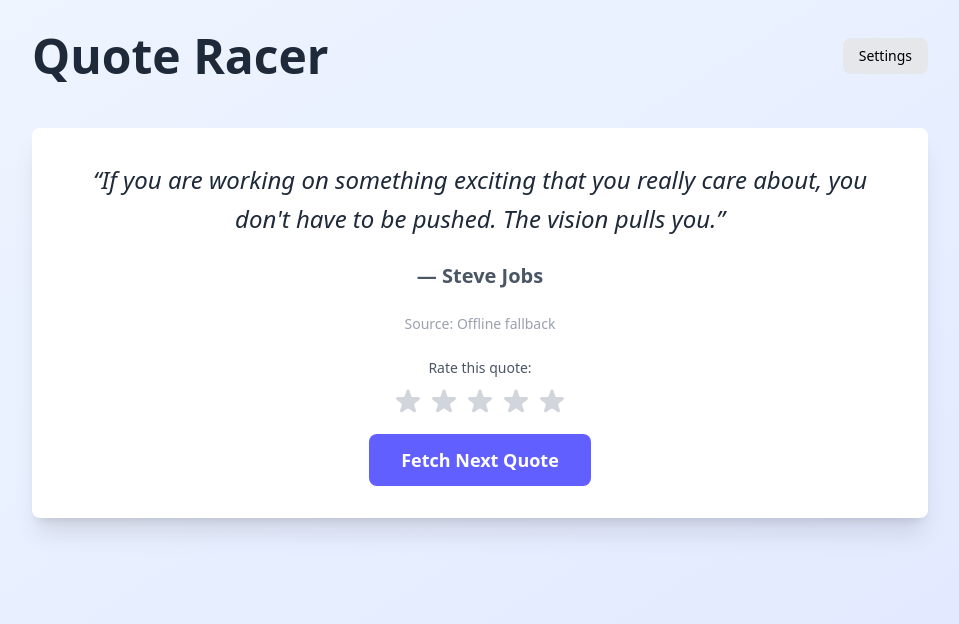
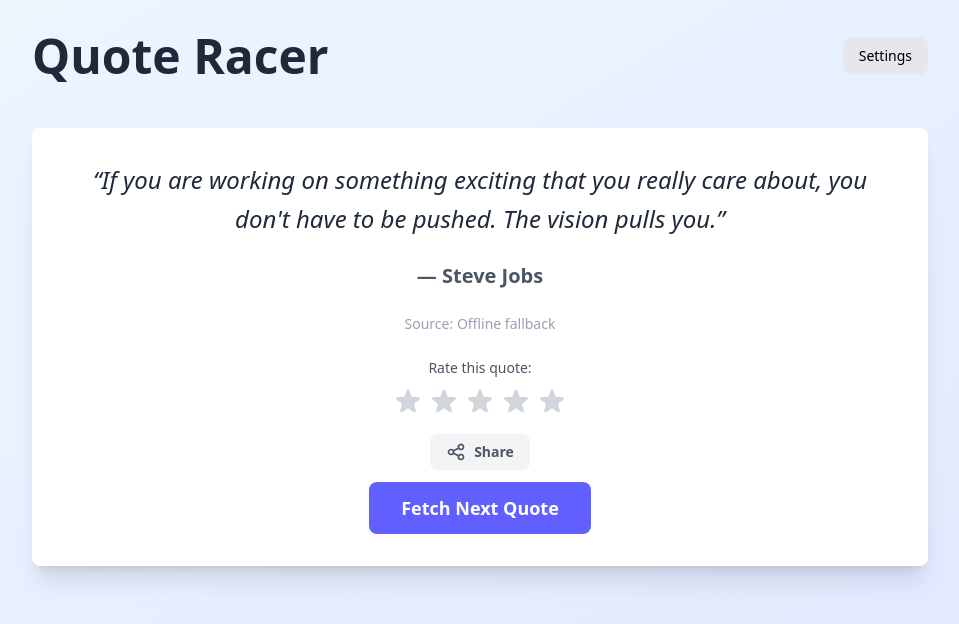
Before and after one commit to kiryl-kotau-sigli/quote-racer, a React (Vite) app: page / in a window 1280 px wide. Shown: the top 624 px of the page, without its empty margins (160-1119 px from the left). Built offline with nearby package versions, Linux system fonts and the light colour scheme; no server answers.

Commit message:
feat: add quote sharing

```diff
--- a/src/features/index.ts
+++ b/src/features/index.ts
@@ -1,2 +1,3 @@
 export { useFetchQuote } from './fetch-next-quote';
 export { useRateQuote } from './rate-quote';
+export { useShareQuote } from './share-quote';
--- /dev/null
+++ b/src/features/share-quote/index.tsx
@@ -0,0 +1,77 @@
+import { useCallback, useState } from 'react';
+import type { Quote } from '@/entities/quote';
+
+interface UseShareQuoteResult {
+  shareQuote: () => Promise<void>;
+  isSharing: boolean;
+  isSupported: boolean;
+  error: string | null;
+}
+
+function formatQuoteForSharing(quote: Quote): string {
+  let text = `"${quote.text}"`;
+
+  if (quote.author) {
+    text += `\n\n— ${quote.author}`;
+  }
+
+  text += '\n\nShared via Quote Racer';
+
+  return text;
+}
+
+function copyToClipboard(text: string): Promise<void> {
+  return navigator.clipboard.writeText(text);
+}
+
+export function useShareQuote(quote: Quote | null): UseShareQuoteResult {
+  const [isSharing, setIsSharing] = useState(false);
+  const [error, setError] = useState<string | null>(null);
+
+  const isSupported = typeof navigator !== 'undefined' && 'share' in navigator;
+
+  const shareQuote = useCallback(async () => {
+    if (!quote) {
+      setError('No quote to share');
+      return;
+    }
+
+    setIsSharing(true);
+    setError(null);
+
+    try {
+      const shareText = formatQuoteForSharing(quote);
+      const shareData: ShareData = {
+        title: 'Quote Racer',
+        text: shareText,
+      };
+
+      if (isSupported && navigator.share) {
+        try {
+          await navigator.share(shareData);
+        } catch (shareError) {
+          if ((shareError as Error).name !== 'AbortError') {
+            throw shareError;
+          }
+          return;
+        }
+      } else {
+        await copyToClipboard(shareText);
+        alert('Quote copied to clipboard!');
+      }
+    } catch (err) {
+      const errorMessage = err instanceof Error ? err.message : 'Failed to share quote';
+      setError(errorMessage);
+      console.error('Share error:', err);
+    } finally {
+      setIsSharing(false);
+    }
+  }, [quote, isSupported]);
+
+  return {
+    shareQuote,
+    isSharing,
+    isSupported,
+    error,
+  };
+}
--- a/src/pages/home/index.tsx
+++ b/src/pages/home/index.tsx
@@ -1,8 +1,10 @@
 import { useEffect, useMemo, useCallback, useState, useRef } from 'react';
 import { useFetchQuote } from '@/features/fetch-next-quote';
 import { useRateQuote } from '@/features/rate-quote';
+import { useShareQuote } from '@/features/share-quote';
 import { Loader } from '@/shared/ui/loader';
 import { StarRating } from '@/shared/ui/star-rating';
+import { ShareButton } from '@/shared/ui/share-button';
 import {
   getSlideshowSettings,
   saveSlideshowSettings,
@@ -37,6 +39,7 @@ function formatSourceLabel(source?: string | null): string | null {
 export function HomePage() {
   const { quote, loading, error, source, fetchQuote } = useFetchQuote();
   const { currentRating, rateQuote } = useRateQuote(quote?.id ?? null);
+  const { shareQuote, isSharing } = useShareQuote(quote);
   const [isAnimating, setIsAnimating] = useState(false);
   const [slideshowSettings, setSlideshowSettings] = useState<SlideshowSettings>(() =>
     getSlideshowSettings(),
@@ -223,6 +226,8 @@ export function HomePage() {
                   <p className='text-sm text-gray-600 font-medium'>Rate this quote:</p>
                   <StarRating rating={currentRating} onRate={rateQuote} size='lg' />
                 </div>
+                <div className='flex flex-col items-center gap-3'>
+                  <ShareButton onShare={shareQuote} isSharing={isSharing} />
                   <button
                     onClick={() => {
                       if (intervalRef.current) {
@@ -241,6 +246,7 @@ export function HomePage() {
                   </button>
                 </div>
               </div>
+            </div>
           )}
         </div>
       </div>
--- a/src/shared/ui/index.ts
+++ b/src/shared/ui/index.ts
@@ -1,2 +1,3 @@
 export { Loader } from './loader';
 export { StarRating } from './star-rating';
+export { ShareButton } from './share-button';
--- /dev/null
+++ b/src/shared/ui/share-button/index.tsx
@@ -0,0 +1,99 @@
+interface ShareButtonProps {
+  onShare: () => Promise<void>;
+  isSharing?: boolean;
+  disabled?: boolean;
+  variant?: 'primary' | 'secondary' | 'icon';
+  className?: string;
+}
+
+export function ShareButton({
+  onShare,
+  isSharing = false,
+  disabled = false,
+  variant = 'primary',
+  className = '',
+}: ShareButtonProps) {
+  const baseClasses =
+    'transition-all duration-200 font-semibold cursor-pointer disabled:opacity-50 disabled:cursor-not-allowed';
+
+  const variantClasses = {
+    primary: 'px-4 py-2 bg-gray-100 text-gray-600 rounded-lg hover:bg-gray-200 text-sm font-normal',
+    secondary: 'px-4 py-2 bg-gray-200 text-gray-800 rounded-lg hover:bg-gray-300',
+    icon: 'p-2 bg-gray-100 text-gray-600 rounded-lg hover:bg-gray-200',
+  };
+
+  const buttonClasses = `${baseClasses} ${variantClasses[variant]} ${className}`;
+
+  return (
+    <button
+      type='button'
+      onClick={onShare}
+      disabled={disabled || isSharing}
+      className={buttonClasses}
+      aria-label='Share quote'
+    >
+      {variant === 'icon' ? (
+        <svg
+          className='w-6 h-6'
+          fill='none'
+          stroke='currentColor'
+          viewBox='0 0 24 24'
+          xmlns='http://www.w3.org/2000/svg'
+        >
+          <path
+            strokeLinecap='round'
+            strokeLinejoin='round'
+            strokeWidth={2}
+            d='M8.684 13.342C8.886 12.938 9 12.482 9 12c0-.482-.114-.938-.316-1.342m0 2.684a3 3 0 110-2.684m0 2.684l6.632 3.316m-6.632-6l6.632-3.316m0 0a3 3 0 105.367-2.684 3 3 0 00-5.367 2.684zm0 9.316a3 3 0 105.368 2.684 3 3 0 00-5.368-2.684z'
+          />
+        </svg>
+      ) : (
+        <span className='flex items-center gap-2'>
+          {isSharing ? (
+            <>
+              <svg
+                className='animate-spin h-4 w-4'
+                xmlns='http://www.w3.org/2000/svg'
+                fill='none'
+                viewBox='0 0 24 24'
+              >
+                <circle
+                  className='opacity-25'
+                  cx='12'
+                  cy='12'
+                  r='10'
+                  stroke='currentColor'
+                  strokeWidth='4'
+                ></circle>
+                <path
+                  className='opacity-75'
+                  fill='currentColor'
+                  d='M4 12a8 8 0 018-8V0C5.373 0 0 5.373 0 12h4zm2 5.291A7.962 7.962 0 014 12H0c0 3.042 1.135 5.824 3 7.938l3-2.647z'
+                ></path>
+              </svg>
+              Sharing...
+            </>
+          ) : (
+            <>
+              <svg
+                className='w-5 h-5'
+                fill='none'
+                stroke='currentColor'
+                viewBox='0 0 24 24'
+                xmlns='http://www.w3.org/2000/svg'
+              >
+                <path
+                  strokeLinecap='round'
+                  strokeLinejoin='round'
+                  strokeWidth={2}
+                  d='M8.684 13.342C8.886 12.938 9 12.482 9 12c0-.482-.114-.938-.316-1.342m0 2.684a3 3 0 110-2.684m0 2.684l6.632 3.316m-6.632-6l6.632-3.316m0 0a3 3 0 105.367-2.684 3 3 0 00-5.367 2.684zm0 9.316a3 3 0 105.368 2.684 3 3 0 00-5.368-2.684z'
+                />
+              </svg>
+              Share
+            </>
+          )}
+        </span>
+      )}
+    </button>
+  );
+}
```
Also changed, not shown: 1 other file (tests, documents, lock files or other folders). Lines whose indentation alone changed are shown as unchanged.
